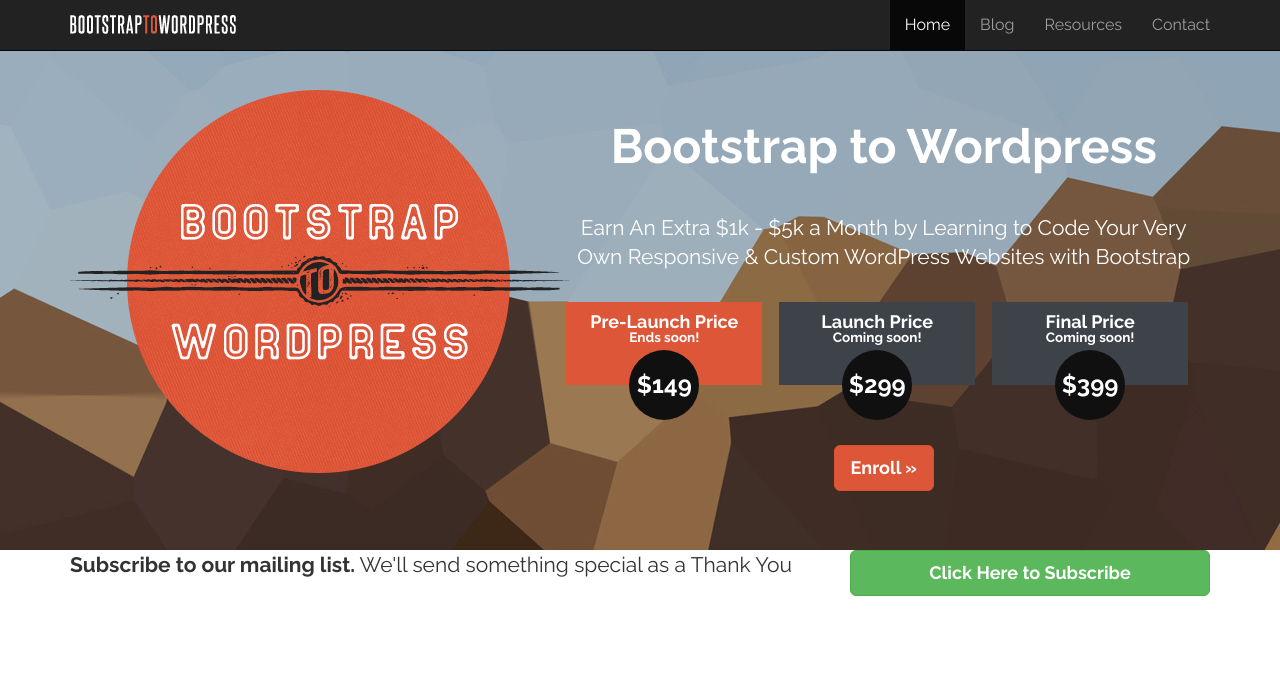
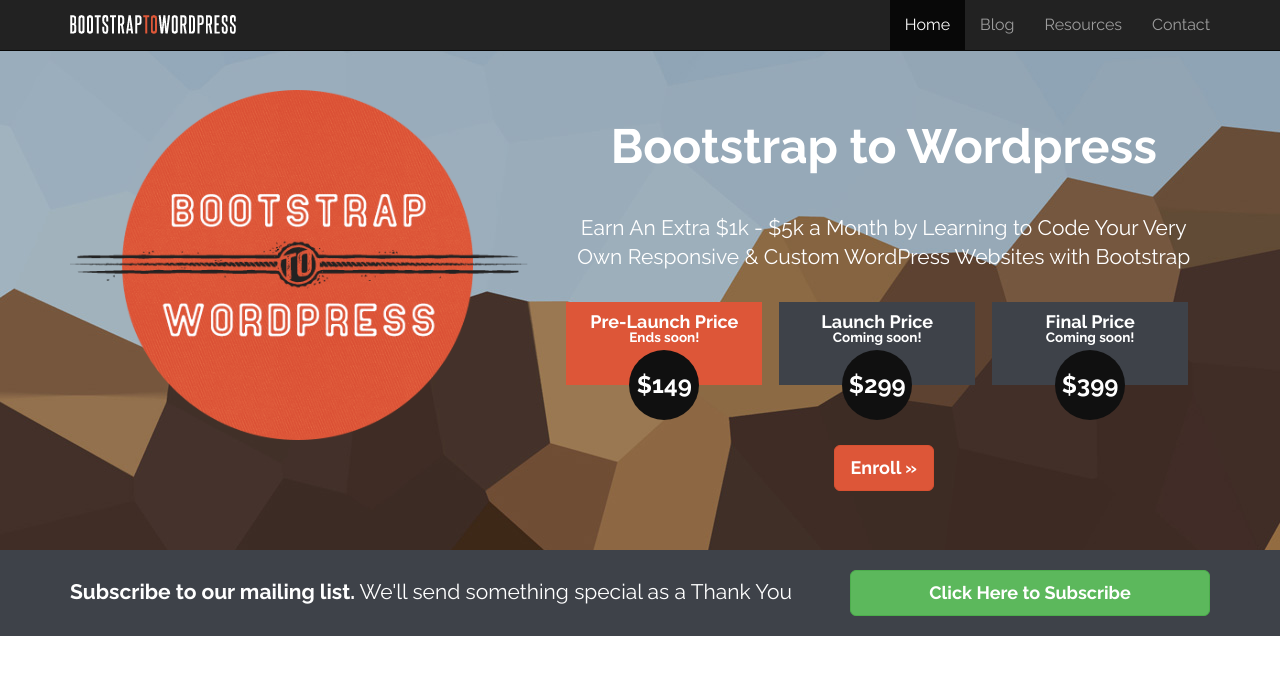
Before and after one commit to achapman77/bootstrap2wordpress, a plain HTML site: page index.html in a window 1280 px wide. Drawn offline with nearby package versions, Linux system fonts and the light colour scheme.

Commit message:
Added optin section

```diff
--- a/assets/css/custom.css
+++ b/assets/css/custom.css
@@ -37,6 +37,12 @@
     font-size: 18px;
 }
 
+button, input, .btn, a.btn {
+	-webkit-font-smoothing: antialiased;
+	text-rendering: optimizelegibility;
+	color: white;
+}
+
 .btn {
     font-weight: bold;
 }
@@ -44,6 +50,10 @@
 .btn-danger {
 	background-color: #dd5638;
 	border-color: #d95131;
+}
+
+img {
+    max-width: 100%;
 }
 
 /* === Hero === */
@@ -111,3 +121,17 @@
 	font-weight: bold;
 	display: block;
 }
+
+/* === Layout === */
+#optin {
+	background: #3e4249;
+	padding: 20px 0;
+	color: white;
+	-webkit-font-smoothing: antialiased;
+	text-rendering: optimizelegibility;
+	font-size: 1.2em;
+}
+
+#optin p {
+	margin: 7px 0 0 0;
+}
```
